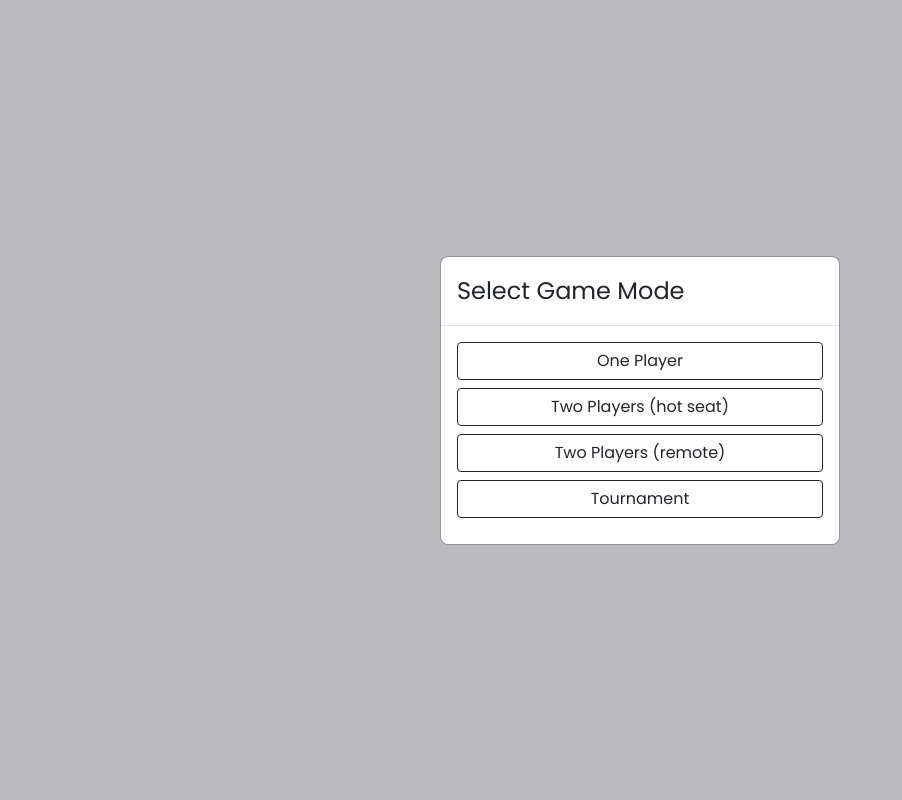
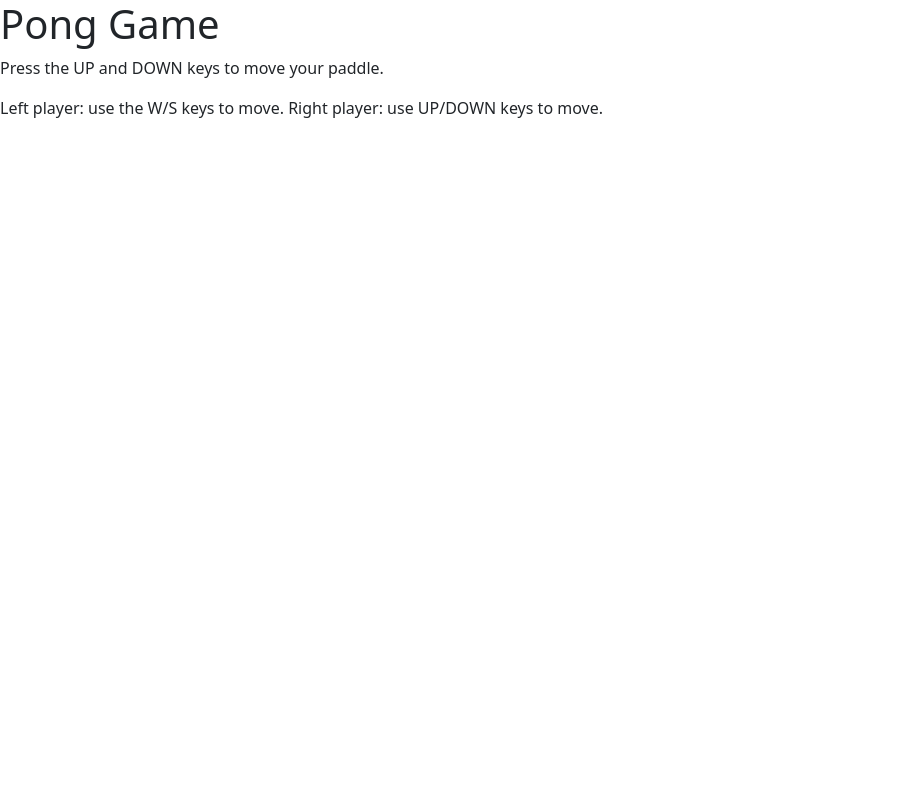
Before and after one commit to dmaessen/transcendence, a Django app: page /game_server/ in a window 1280 px wide. Shown: the whole page, without its empty margins (0-902 px from the left). Run offline with Django 5.2, Linux system fonts and the light colour scheme; some libraries are stand-ins or nearby versions.

Commit message:
localhost:8000/game_server displays staticsssss

```diff
--- a/backend/game_server/templates/game_server/index.html
+++ b/backend/game_server/templates/game_server/index.html
@@ -10,7 +10,8 @@
     <link rel="stylesheet" href="https://cdnjs.cloudflare.com/ajax/libs/bootstrap/5.0.2/css/bootstrap.min.css">
     <!-- Link CSS -->
     <!-- <link rel="stylesheet" type="text/css" href="../frontend/static/styles.css"> -->
-    <link rel="stylesheet" type="text/css" href="http://frontend:8080/static/styles.css">
+    <link rel="stylesheet" type="text/css" href="http://localhost:8080/static/styles.css">
+    <!-- <link rel="stylesheet" type="text/css" href="/static/styles.css"> -->
 </head>
 <body>
     <h1>Pong Game</h1>
@@ -39,6 +40,7 @@
     <script src="https://cdnjs.cloudflare.com/ajax/libs/bootstrap/5.3.3/js/bootstrap.bundle.min.js"></script>
     <!-- Link JS -->
     <!-- <script src="../frontend/static/script.js"></script> -->
-    <script src="http://frontend:8080/static/script.js"></script>
+    <script src="http://localhost:8080/static/script.js"></script>
+    <!-- <script src="/static/script.js"></script> -->
 </body>
 </html>
--- a/backend/game_server/views.py
+++ b/backend/game_server/views.py
@@ -7,6 +7,6 @@ def index(request):
     return render(request, 'game_server/index.html')
 
 # def start_game(request):
-    if request.method == "POST":
-        game = Game(mode="singleplayer")  # ex
-        return JsonResponse({"status": "Game started", "game_id": id(game)})
+    # if request.method == "POST":
+    #     game = Game(mode="singleplayer")  # ex
+    #     return JsonResponse({"status": "Game started", "game_id": id(game)})
```
Also changed, not shown: frontend/statics/script.js (renamed from frontend/static/script.js), frontend/statics/styles.css (renamed from frontend/static/styles.css), 1 other file.
